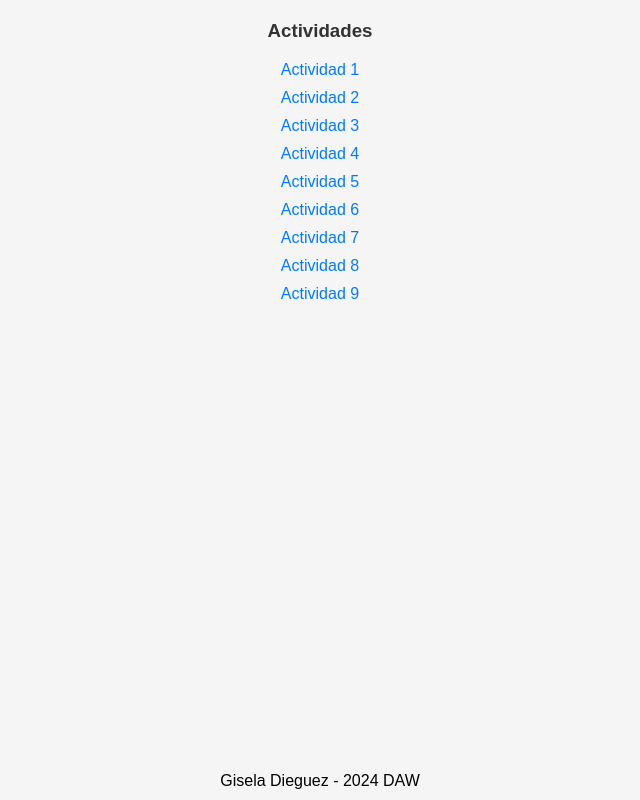
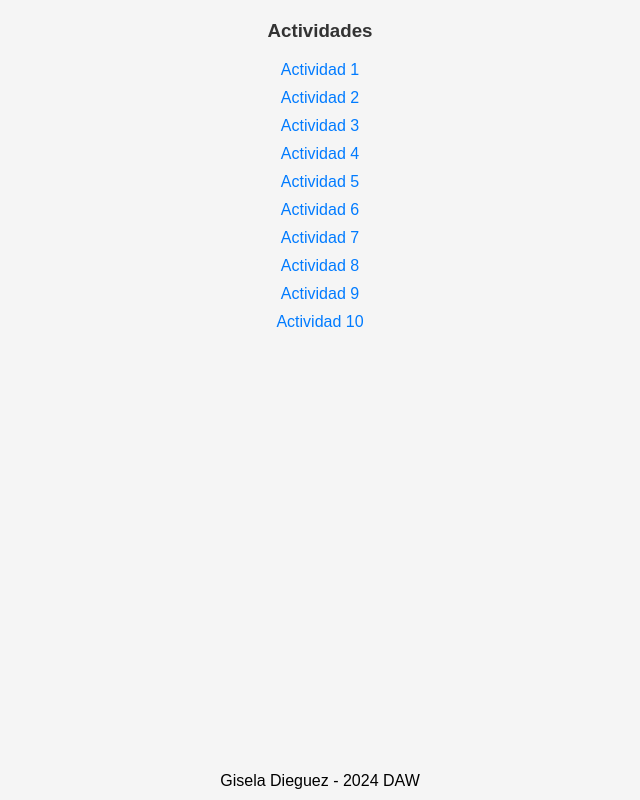
Before and after one commit to GiselaDieguez/DAW01, a plain HTML site: page index.html in a window 1280 px wide. Shown: the whole page, without its empty margins (320-960 px from the left). Drawn offline with Linux system fonts and the light colour scheme.

Commit message:
add ex10 to index

```diff
--- a/index.html
+++ b/index.html
@@ -19,6 +19,7 @@
     <li><a href="./Ex7/index.html">Actividad 7</a></li>
     <li><a href="./Ex8/index.html">Actividad 8</a></li>
     <li><a href="./Ex9/index.html">Actividad 9</a></li>
+    <li><a href="./Ex10/index.html">Actividad 10</a></li>
   </ul>
   <footer>Gisela Dieguez - 2024 DAW</footer>
   </body>
```
